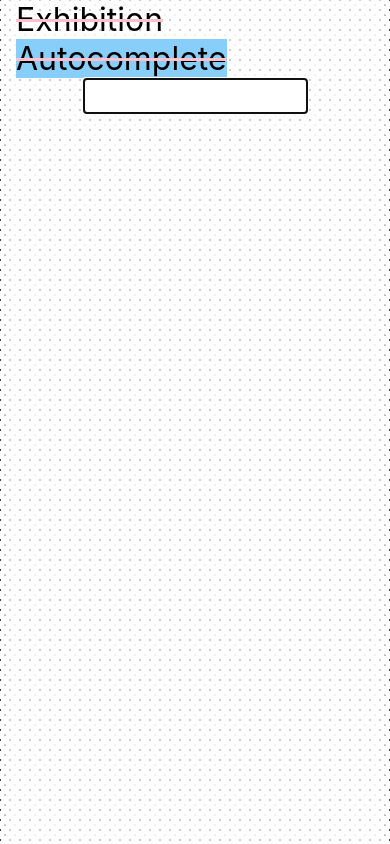
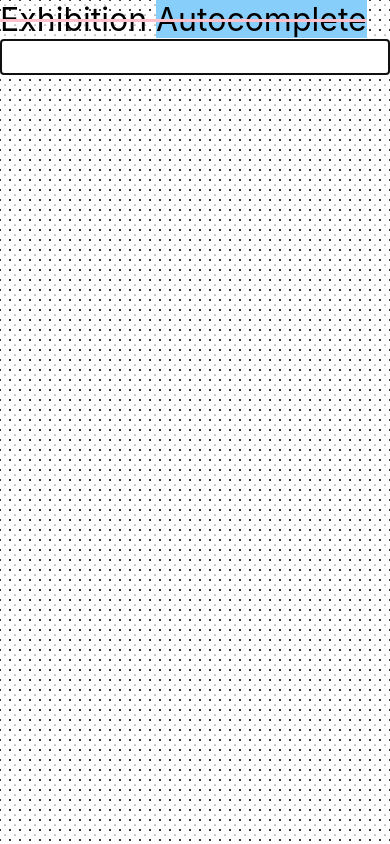
Before and after one commit to disposableraft/the-curator-webapp, a Next.js app: page / in a window 390 px wide. Built offline with nearby package versions, Linux system fonts and the light colour scheme.

Commit message:
Cards organize into responsive grids:
- Removes unused CSS and classNames
- Didn't delete Layout.container for cancel button, header, etc

```diff
--- a/pages/index.tsx
+++ b/pages/index.tsx
@@ -28,7 +28,7 @@ const Home: React.FC = () => {
           {Boolean(subject) && `: ${subject}`}
         </header>
         {collection.length > 0 || (
-          <main className={style.main}>
+          <main>
             <AutoComplete
               className={style.autocomplete}
               onSubmitCallback={(value) => onSubmit(value)}
@@ -38,7 +38,7 @@ const Home: React.FC = () => {
         )}
 
         {collection.length === 0 || (
-          <main className={style.main}>
+          <main>
             <div data-testid="test-grid" className={style.grid}>
               {collection.map((artist) => {
                 return <Card key={artist.replace(/\s/g, "")} artist={artist} />;
--- a/styles/Card.module.css
+++ b/styles/Card.module.css
@@ -1,10 +1,7 @@
 .card {
-  flex-basis: 30%;
-  text-align: left;
   color: inherit;
   background-position: center;
   background-size: contain;
-  height: 200px;
 }
 
 .text {
@@ -16,8 +13,6 @@
 
 .card:hover .text {
   opacity: 1;
-  height: 100%;
-  width: 100%;
   color: white;
   text-shadow: 1px 1px 2px black;
 }
--- a/styles/Home.module.css
+++ b/styles/Home.module.css
@@ -1,58 +1,6 @@
-.container {
-  min-height: 100vh;
-  padding: 0 0.5rem;
-  display: flex;
-  flex-direction: column;
-  justify-content: center;
-  align-items: center;
-  background: rgb(255, 254, 254, 0.75);
-}
-
-.main {
-  flex: 1;
-  display: flex;
-  flex-direction: column;
-  justify-content: top;
-  align-items: center;
-}
-
-.footer a {
-  display: flex;
-  justify-content: center;
-  align-items: center;
-}
-
-.title a {
-  color: #0070f3;
-  text-decoration: none;
-}
-
-.title a:hover,
-.title a:focus,
-.title a:active {
-  text-decoration: underline;
-}
-
-.title {
-  margin: 0;
-  line-height: 1.15;
-  font-size: 4rem;
-}
-
-.title,
-.description {
-  text-align: center;
-}
-
-.description {
-  line-height: 1.5;
-  font-size: 1.5rem;
-}
-
 .selectedArtist {
   font-size: 2rem;
   text-decoration: line-through pink;
-  /* font-weight: 500; */
   text-align: left;
 }
 
@@ -61,16 +9,20 @@
 }
 
 .grid {
-  display: flex;
-  align-items: center;
-  justify-content: center;
-  flex-wrap: wrap;
-  max-width: 1200px;
+  display: grid;
+  grid-template-columns: repeat(3, 1fr);
+  grid-auto-rows: 300px;
 }
 
-@media (max-width: 600px) {
+@media (max-width: 960px) {
   .grid {
-    width: 100%;
-    flex-direction: column;
+    grid-template-columns: 1fr 1fr;
+    grid-auto-rows: 250px;
   }
 }
+
+@media (max-width: 640px) {
+  .grid {
+    grid-template-columns: 1fr;
+  }
+}
--- a/styles/Layout.module.css
+++ b/styles/Layout.module.css
@@ -1,8 +1,2 @@
 .container {
-  min-height: 100vh;
-  padding: 0 0.5rem;
-  display: flex;
-  flex-direction: column;
-  justify-content: center;
-  align-items: center;
 }
```
